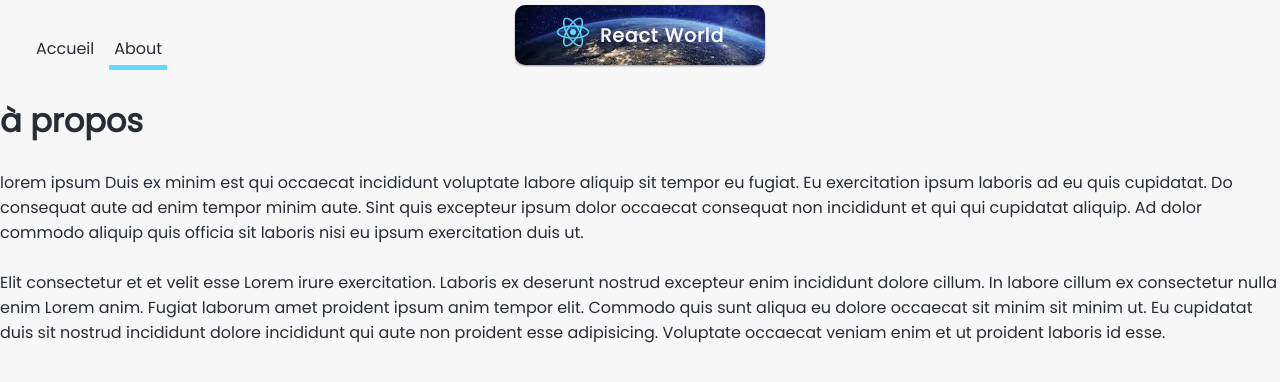
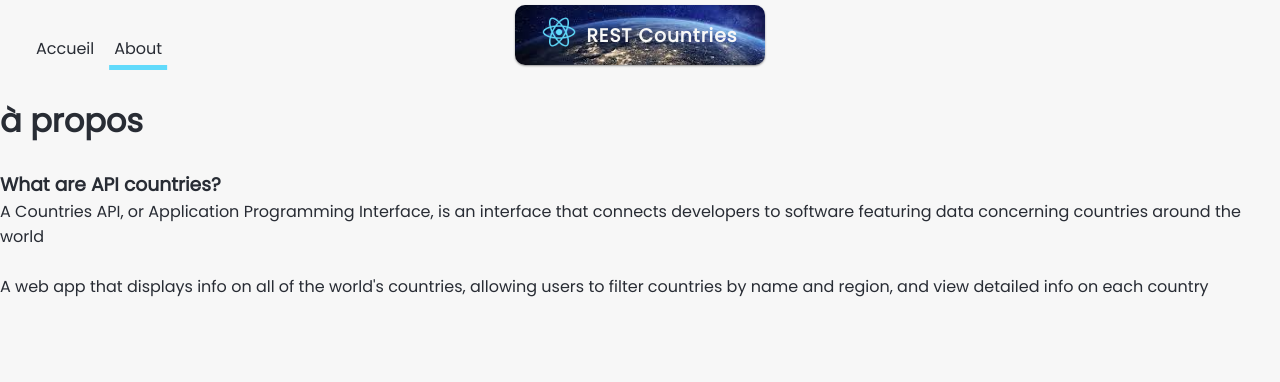
Before and after one commit to san292/pays-du-monde, a React (Create React App) app: page /about in a window 1280 px wide. Shown: the top 382 px of the page. Built offline with nearby package versions, Linux system fonts and the light colour scheme.

Commit message:
refactoring code  route pages

```diff
--- a/public/index.html
+++ b/public/index.html
@@ -5,14 +5,14 @@
     <link rel=" shortcut icon" href="./img/favicon.ico" />
     <meta name="viewport" content="width=device-width, initial-scale=1" />
     <meta name="theme-color" content="#000000" />
-    <meta name="description" content="Web site pays-du-monde"/>
+    <meta name="description" content="Web site pays-du-monde" />
 
-    <title>React World</title>
+    <title>REST Countries</title>
   </head>
   <body>
     <div id="root"></div>
   </body>
-    <!--
+  <!--
      Ce fichier HTML est un modèle.
       Si vous l'ouvrez directement dans le navigateur, vous verrez une page vide.
 
@@ -22,5 +22,4 @@
       Pour commencer le développement, exécutez `npm start` ou `yarn start`.
       Pour créer un bundle de production, utilisez `npm run build` ou `yarn build`.
     -->
-
 </html>
--- a/src/App.js
+++ b/src/App.js
@@ -1,21 +1,9 @@
+import React from 'react';
 
-import React from 'react';
-import { BrowserRouter, Switch, Route } from "react-router-dom"
-import About from './pages/About';
-import Home from "./pages/Home";
-import notFound from './pages/NotFound';
+import { RouteIndex } from './routes';
 
 const App = () => {
-    return (
-        <BrowserRouter>
-        <Switch>
-        <Route path="/" exact component={Home} />
-        <Route path="/about" exact component={About} />
-        <Route component={notFound} />
-
-        </Switch>
-        </BrowserRouter>
-    );
+  return <RouteIndex />;
 };
 
 export default App;
--- a/src/components/Card.js
+++ b/src/components/Card.js
@@ -8,7 +8,7 @@ const Card = ({ country }) => {
   };
 
   return (
-    <li className="card">
+    <div className="card">
       <img src={flag} alt="flag" />
       <div className="data-container">
         <ul>
@@ -19,7 +19,7 @@ const Card = ({ country }) => {
           <li>Region: {region}</li>
         </ul>
       </div>
-    </li>
+    </div>
   );
 };
 
--- a/src/components/Countries.js
+++ b/src/components/Countries.js
@@ -1,6 +1,6 @@
 import React, { useEffect, useState } from 'react';
 import Card from './Card';
-import { fetchData } from '../helpers/fetchApi';
+import { fetchData } from '../api/fetchApi';
 import { sortedCountry } from '../utils/sortCoountries';
 
 const Countries = () => {
--- a/src/components/Logo.js
+++ b/src/components/Logo.js
@@ -7,7 +7,7 @@ const Logo = () => {
       <Link to="/">
         <img src="./img/logo192.png" alt="logo" />
       </Link>
-      <h3> React World</h3>
+      <h3>REST Countries</h3>
     </div>
   );
 };
--- a/src/pages/About.js
+++ b/src/pages/About.js
@@ -1,29 +1,25 @@
-import React from "react";
-import Logo from "../components/Logo";
-import Navigation from "../components/Navigation";
+import React from 'react';
+import Logo from '../components/Logo';
+import Navigation from '../components/Navigation';
 
 const About = () => {
   return (
     <div>
-    <Navigation />
-    <Logo />
+      <Navigation />
+      <Logo />
       <h1>à propos </h1>
       <br />
-      <p>lorem ipsum Duis ex minim est qui occaecat incididunt voluptate labore
-        aliquip sit tempor eu fugiat. Eu exercitation ipsum laboris ad eu quis
-        cupidatat. Do consequat aute ad enim tempor minim aute. Sint quis
-        excepteur ipsum dolor occaecat consequat non incididunt et qui qui
-        cupidatat aliquip. Ad dolor commodo aliquip quis officia sit laboris
-        nisi eu ipsum exercitation duis ut.
+      <h3> What are API countries?</h3>
+      <p>
+        A Countries API, or Application Programming Interface, is an interface
+        that connects developers to software featuring data concerning countries
+        around the world
       </p>
       <br />
-      <p>Elit consectetur et et velit esse Lorem irure exercitation. Laboris ex
-        deserunt nostrud excepteur enim incididunt dolore cillum. In labore
-        cillum ex consectetur nulla enim Lorem anim. Fugiat laborum amet
-        proident ipsum anim tempor elit. Commodo quis sunt aliqua eu dolore
-        occaecat sit minim sit minim ut. Eu cupidatat duis sit nostrud
-        incididunt dolore incididunt qui aute non proident esse adipisicing.
-        Voluptate occaecat veniam enim et ut proident laboris id esse.
+      <p>
+        A web app that displays info on all of the world's countries, allowing
+        users to filter countries by name and region, and view detailed info on
+        each country
       </p>
     </div>
   );
--- /dev/null
+++ b/src/pages/index.js
@@ -0,0 +1,5 @@
+import About from './About';
+import NotFound from './NotFound';
+
+import Home from './Home';
+export { About, Home, NotFound };
--- /dev/null
+++ b/src/routes/index.js
@@ -0,0 +1,16 @@
+import { BrowserRouter, Switch, Route } from 'react-router-dom';
+import { Home, About, NotFound } from '../pages';
+
+export const RouteIndex = () => {
+  return (
+    <>
+      <BrowserRouter>
+        <Switch>
+          <Route path="/" exact component={Home} />
+          <Route path="/about" exact component={About} />
+          <Route component={NotFound} />
+        </Switch>
+      </BrowserRouter>
+    </>
+  );
+};
```
Also changed, not shown: src/components/Input.js (added, +22 -0 lines), src/api/fetchApi.js (renamed from src/helpers/fetchApi.js).
